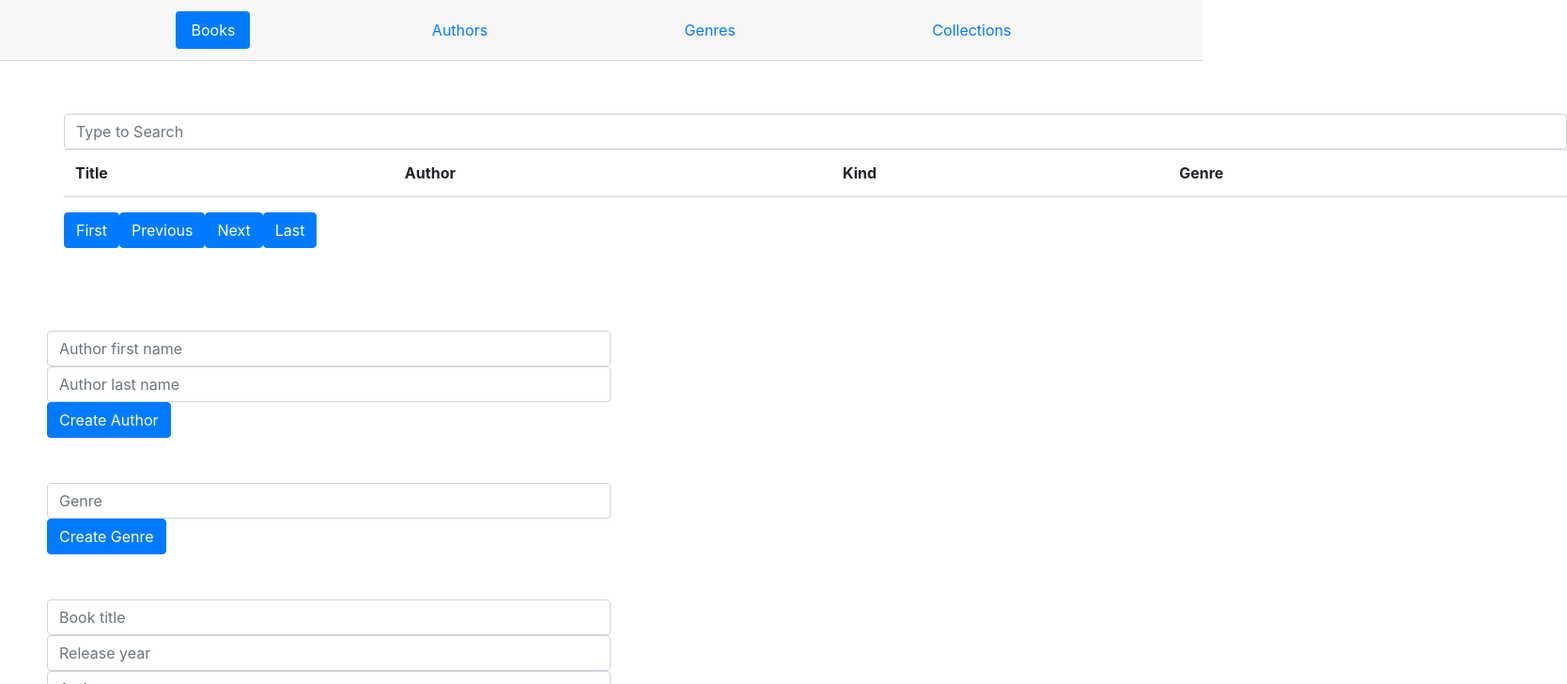
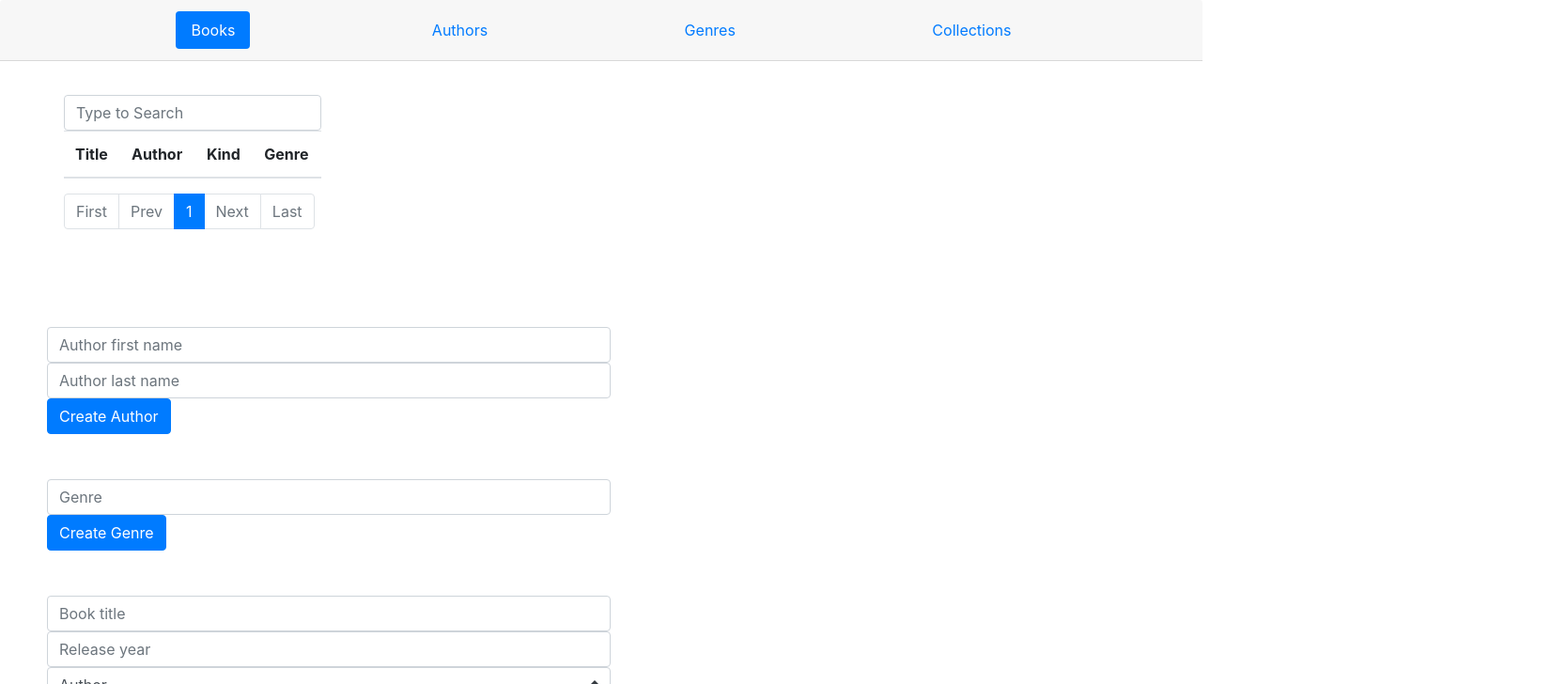
Before and after one commit to GaryGorynski/Vue-Ksiazkii, a Nuxt app: page / in a window 1280 px wide. Shown: the top 728 px of the page at 94% size, 1668 px wide, since content can reach past the window. Built offline with nearby package versions, Linux system fonts and the light colour scheme; no server answers.

Commit message:
paginacja

```diff
--- /dev/null
+++ b/components/Buttons.vue
@@ -0,0 +1,22 @@
+<template>
+  <div>
+    <b-button @click="first" class="mt-20" variant="primary">{{
+      buttons.first
+    }}</b-button>
+    <b-button @click="previous" class="mt-20" variant="primary">{{
+      buttons.previous
+    }}</b-button>
+    <b-button @click="next" class="mt-20" variant="primary">{{
+      buttons.next
+    }}</b-button>
+    <b-button @click="last" class="mt-20" variant="primary">{{
+      buttons.last
+    }}</b-button>
+  </div>
+</template>
+
+<script>
+export default {};
+</script>
+
+<style></style>
--- a/components/Table.vue
+++ b/components/Table.vue
@@ -6,6 +6,7 @@
       type="search"
       placeholder="Type to Search"
     ></b-form-input>
+
     <b-table
       :filter="filter"
       :filter-included-fields="filterOn"
@@ -13,6 +14,8 @@
       striped
       hover
       :items="items"
+      :perPage="perPage"
+      :currentPage="currentPage"
     >
       <template #cell(X)="{ item }">
         <b class="text-danger" @click="deleteRow(item)">X</b>
@@ -27,6 +30,8 @@ export default {
     booklist: { type: Array, required: false },
     fields: { type: Array, required: false },
     items: { type: Array, required: false },
+    perPage: { type: Number, required: false },
+    currentPage: { type: Number, required: false },
   },
   data() {
     return {
--- a/components/authorsTab.vue
+++ b/components/authorsTab.vue
@@ -3,20 +3,24 @@
     <div>
       <b-tab class="authors" title="Authors" @click="fetch">
         <div class="test">
-          <Table :fields="fields" :items="currentPageItems" />
+          <Table
+            :current-page="currentPage"
+            :per-page="perPage"
+            id="my-table"
+            :fields="fields"
+            :items="fetchedData"
+          />
 
-          <b-button @click="first" class="mt-20" variant="primary">{{
-            buttons.first
-          }}</b-button>
-          <b-button @click="previous" class="mt-20" variant="primary">{{
-            buttons.previous
-          }}</b-button>
-          <b-button @click="next" class="mt-20" variant="primary">{{
-            buttons.next
-          }}</b-button>
-          <b-button @click="last" class="mt-20" variant="primary">{{
-            buttons.last
-          }}</b-button>
+          <b-pagination
+            v-model="currentPage"
+            :total-rows="rows"
+            :per-page="perPage"
+            aria-controls="my-table"
+            first-text="First"
+            prev-text="Prev"
+            next-text="Next"
+            last-text="Last"
+          ></b-pagination>
         </div>
         <b-modal id="modal-2">
           <template modal-header> </template>
@@ -52,10 +56,7 @@ export default {
   methods: {
     fetch: function () {
       fetchAuthors().then(
-        (response) =>
-          (this.fetchedData = this.createPaginated(
-            response.data
-          )) /*response.data*/
+        (response) => (this.fetchedData = response.data) /*response.data*/
       );
     },
     createPaginated(data) {
@@ -80,6 +81,9 @@ export default {
     },
   },
   computed: {
+    rows() {
+      return this.fetchedData.length;
+    },
     currentPageItems: {
       get: function () {
         return this.paginatedAuthorlist[this.currentPage];
--- a/components/booksTab.vue
+++ b/components/booksTab.vue
@@ -2,20 +2,24 @@
   <div>
     <div>
       <b-tab class="books" title="Books">
-        <div class="test">
-          <Table :fields="fields" :items="currentPageItems" />
-          <b-button @click="first" class="mt-20" variant="primary">{{
-            buttons.first
-          }}</b-button>
-          <b-button @click="previous" class="mt-20" variant="primary">{{
-            buttons.previous
-          }}</b-button>
-          <b-button @click="next" class="mt-20" variant="primary">{{
-            buttons.next
-          }}</b-button>
-          <b-button @click="last" class="mt-20" variant="primary">{{
-            buttons.last
-          }}</b-button>
+        <div class="overflow-auto">
+          <Table
+            :current-page="currentPage"
+            :per-page="perPage"
+            id="my-table"
+            :fields="fields"
+            :items="fetchedData"
+          />
+          <b-pagination
+            v-model="currentPage"
+            :total-rows="rows"
+            :per-page="perPage"
+            aria-controls="my-table"
+            first-text="First"
+            prev-text="Prev"
+            next-text="Next"
+            last-text="Last"
+          ></b-pagination>
         </div>
       </b-tab>
     </div>
@@ -34,7 +38,7 @@ export default {
       fields: ["title", "author", "kind", "genre"],
 
       fetchedData: [],
-      currentPage: 0,
+      currentPage: 1,
       perPage: 10,
       paginatedBooklist: [],
       totalPages: 0,
@@ -48,10 +52,9 @@ export default {
   },
   created() {
     fetchBooks().then(
-      (response) =>
-        (this.fetchedData = this.createPaginated(
+      (response) => (this.fetchedData = response.data) /*this.createPaginated(
           response.data
-        )) /*response.data*/
+        ))  */
     );
     console.log(this.paginatedBooklist);
   },
@@ -62,6 +65,7 @@ export default {
         const start = i * this.perPage;
         this.paginatedBooklist.push(data.slice(start, start + this.perPage));
       }
+
       return this.totalPages;
     },
     first: function () {
@@ -75,10 +79,13 @@ export default {
     },
     last: function () {
       this.currentPage = this.paginatedBooklist.length - 1;
-      console.log(this.currentPageItems);
+      console.log(this.fetchedData);
     },
   },
   computed: {
+    rows() {
+      return this.fetchedData.length;
+    },
     currentPageItems: {
       get: function () {
         return this.paginatedBooklist[this.currentPage];
```
